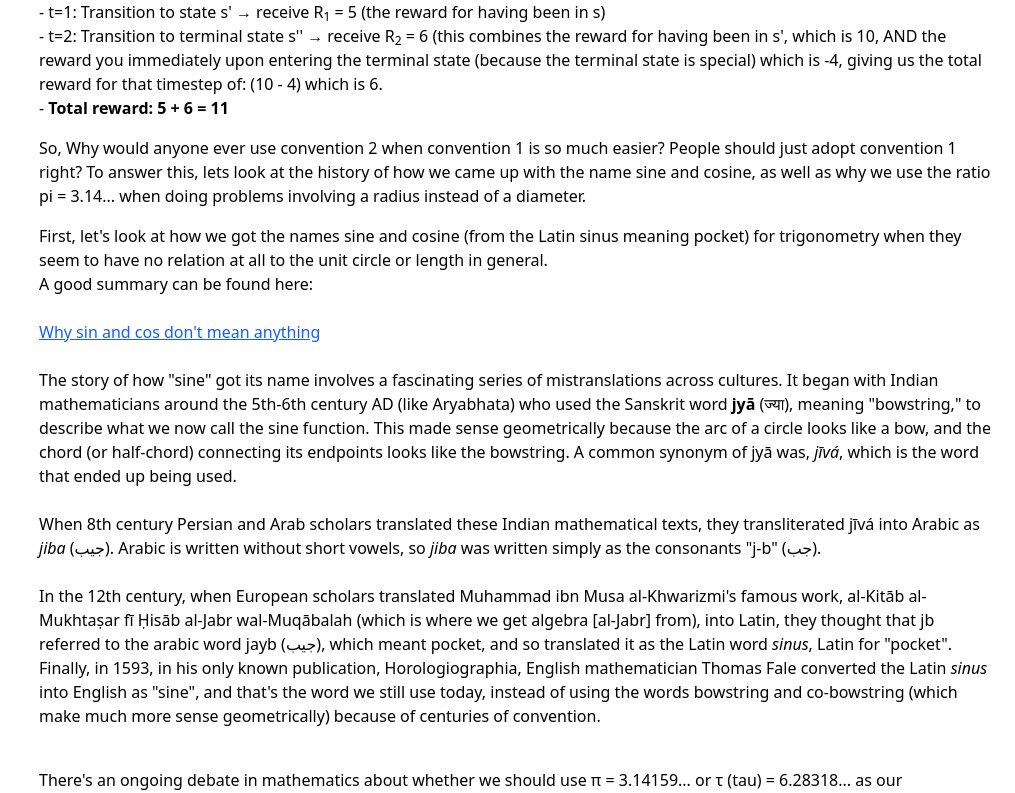
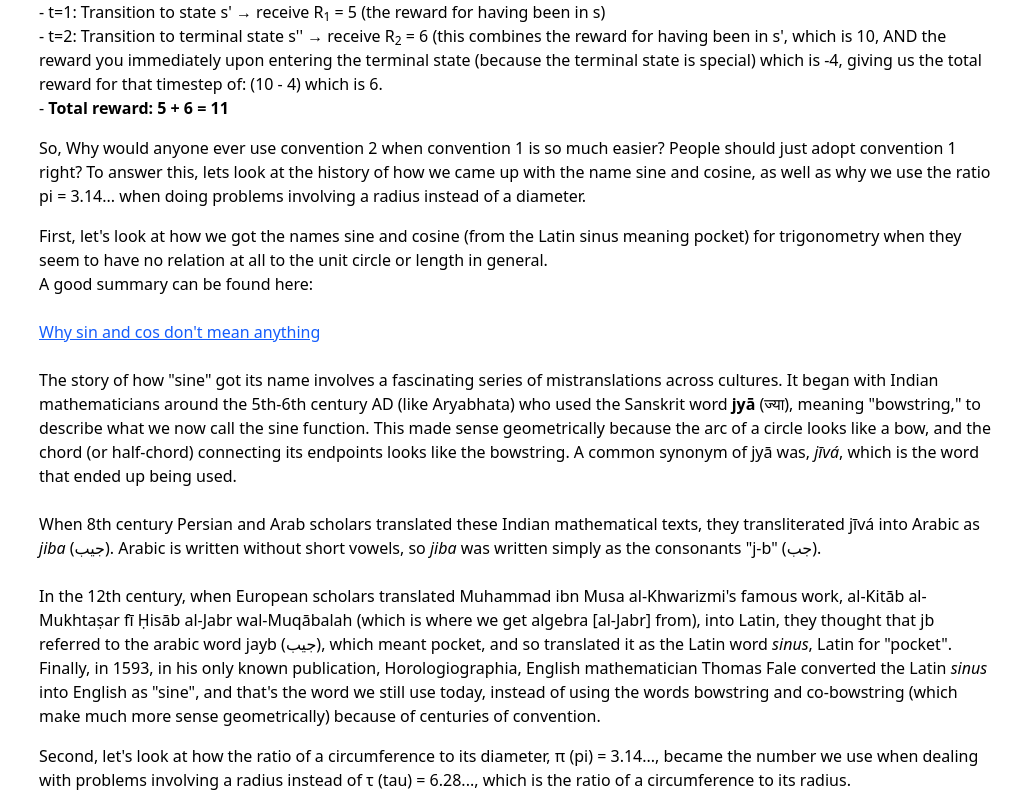
Before and after one commit to WilliamGiammona/learning-ai, a Next.js app: page /reinforcement-learning in a window 1280 px wide. Shown: the part 11207-12000 px from the top of the page, without its empty margins (265-1280 px from the left). Built offline with nearby package versions, Linux system fonts and the light colour scheme.

Commit message:
continuing Markov Decision Processes

```diff
--- a/app/reinforcement-learning/page.tsx
+++ b/app/reinforcement-learning/page.tsx
@@ -1159,15 +1159,21 @@ export default function ReinforcementLearningPage() {
               much more sense geometrically) because of centuries of convention.
             </p>
             <p className="mb-4">
+              Second, let&apos;s look at how the ratio of a circumference to its
+              diameter, π (pi) = 3.14..., became the number we use when dealing
+              with problems involving a radius instead of τ (tau) = 6.28...,
+              which is the ratio of a circumference to its radius.
+            </p>
+            <p className="mb-4">
               <br />
               There&apos;s an ongoing debate in mathematics about whether we
-              should use π = 3.14159... or τ (tau) = 6.28318... as our
-              fundamental circle constant. Many mathematicians argue that τ
-              makes more sense because it represents the ratio of a
-              circle&apos;s circumference to its <em>radius</em> (C = τr), which
-              would make many formulas cleaner. A full circle would simply be τ
-              radians instead of 2π radians, a quarter circle would be τ/4
-              instead of π/2, and so on.
+              should use π = 3.14... or τ (tau) = 6.28... as our fundamental
+              circle constant. Many mathematicians argue that τ makes more sense
+              because it represents the ratio of a circle&apos;s circumference
+              to its <em>radius</em> (C = τr), which would make many formulas
+              cleaner. A full unit circle would simply be τ radians instead of
+              2π radians, a quarter unit circle would be τ/4 instead of π/2, and
+              so on.
               <br />
               <br />
               So why do we use π = 3.14159... universally instead? The answer
```
